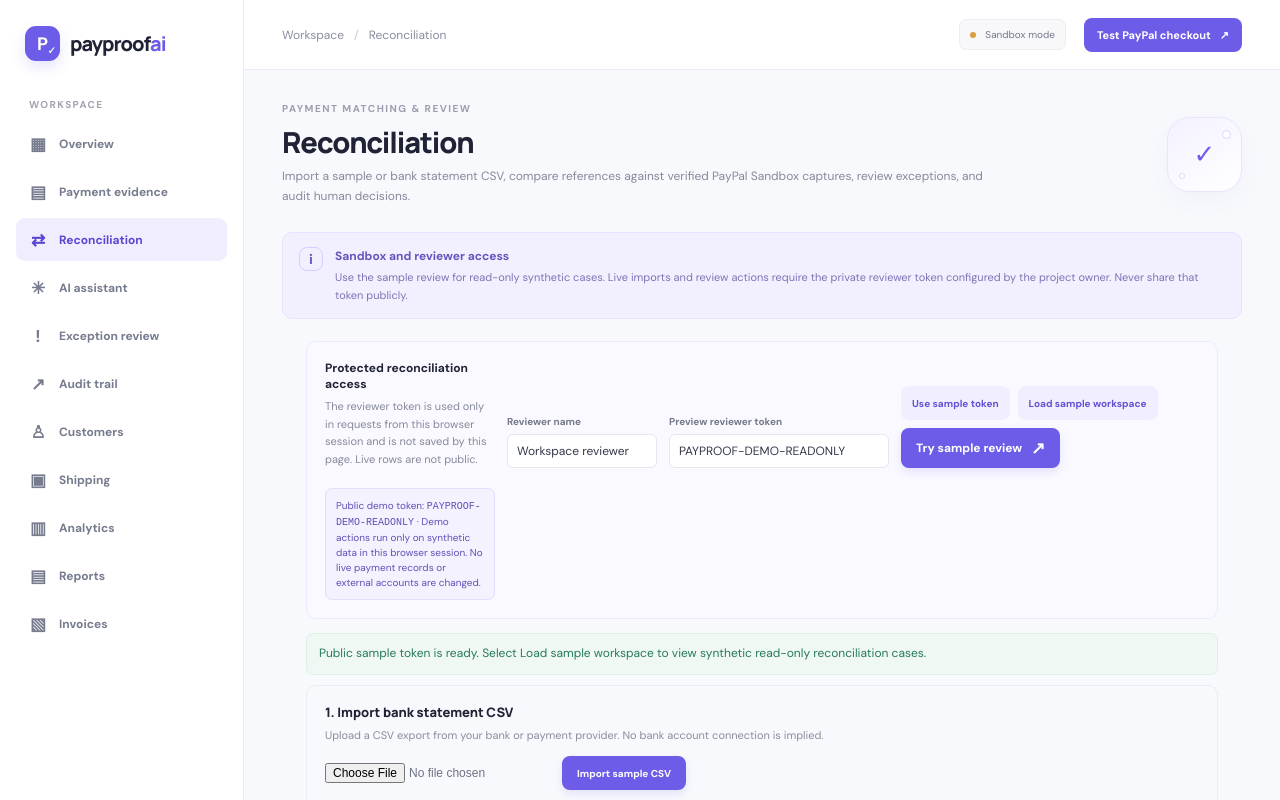
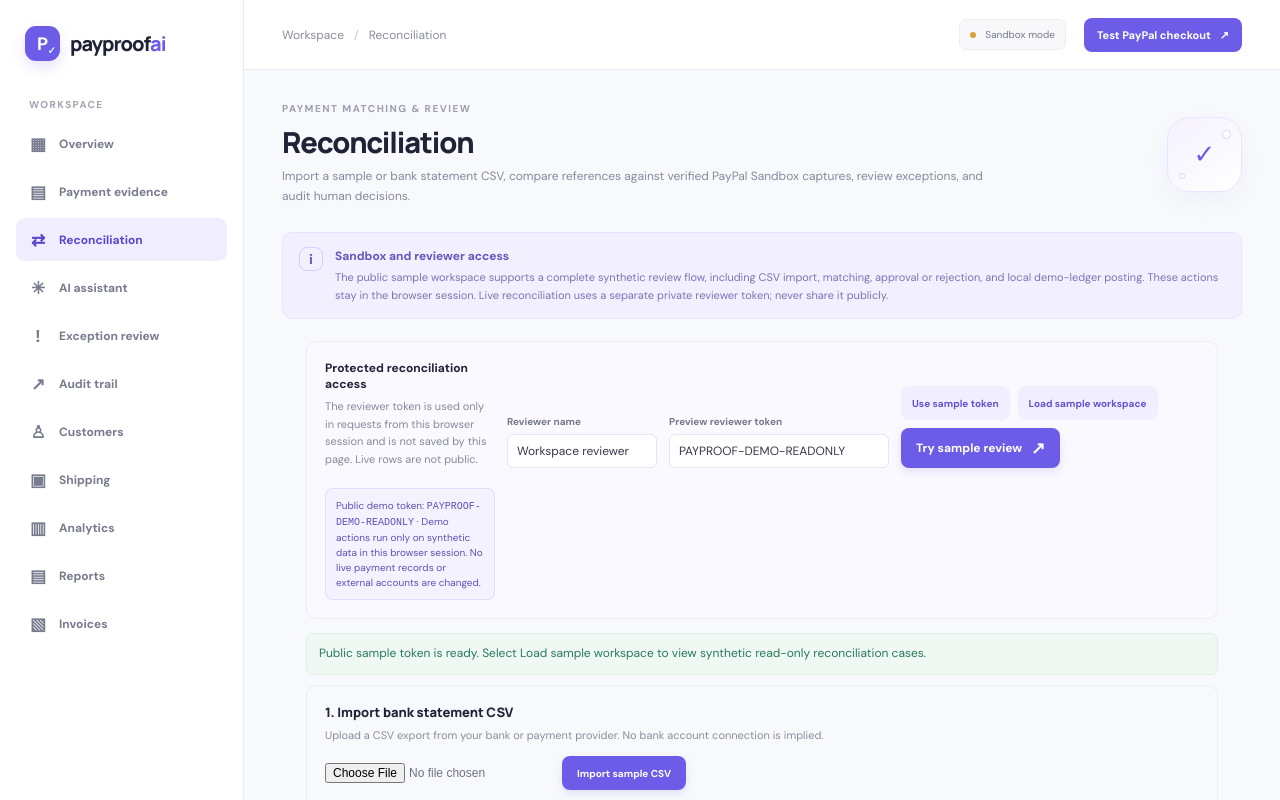
Before and after one commit to Moana-star/payproof-ai, a Next.js app: page /reconciliation in a window 1280 px wide. Shown: the top 800 px of the page. Built offline with nearby package versions, Linux system fonts and the light colour scheme.

Commit message:
Clarify interactive synthetic reconciliation access

```diff
--- a/app/reconciliation/page.tsx
+++ b/app/reconciliation/page.tsx
@@ -12,7 +12,7 @@ export default function ReconciliationPage() {
         <span className="ops-info-icon">i</span>
         <div>
           <strong>Sandbox and reviewer access</strong>
-          <p>Use the sample review for read-only synthetic cases. Live imports and review actions require the private reviewer token configured by the project owner. Never share that token publicly.</p>
+          <p>The public sample workspace supports a complete synthetic review flow, including CSV import, matching, approval or rejection, and local demo-ledger posting. These actions stay in the browser session. Live reconciliation uses a separate private reviewer token; never share it publicly.</p>
         </div>
       </div>
       <ReconciliationConsole />
```
